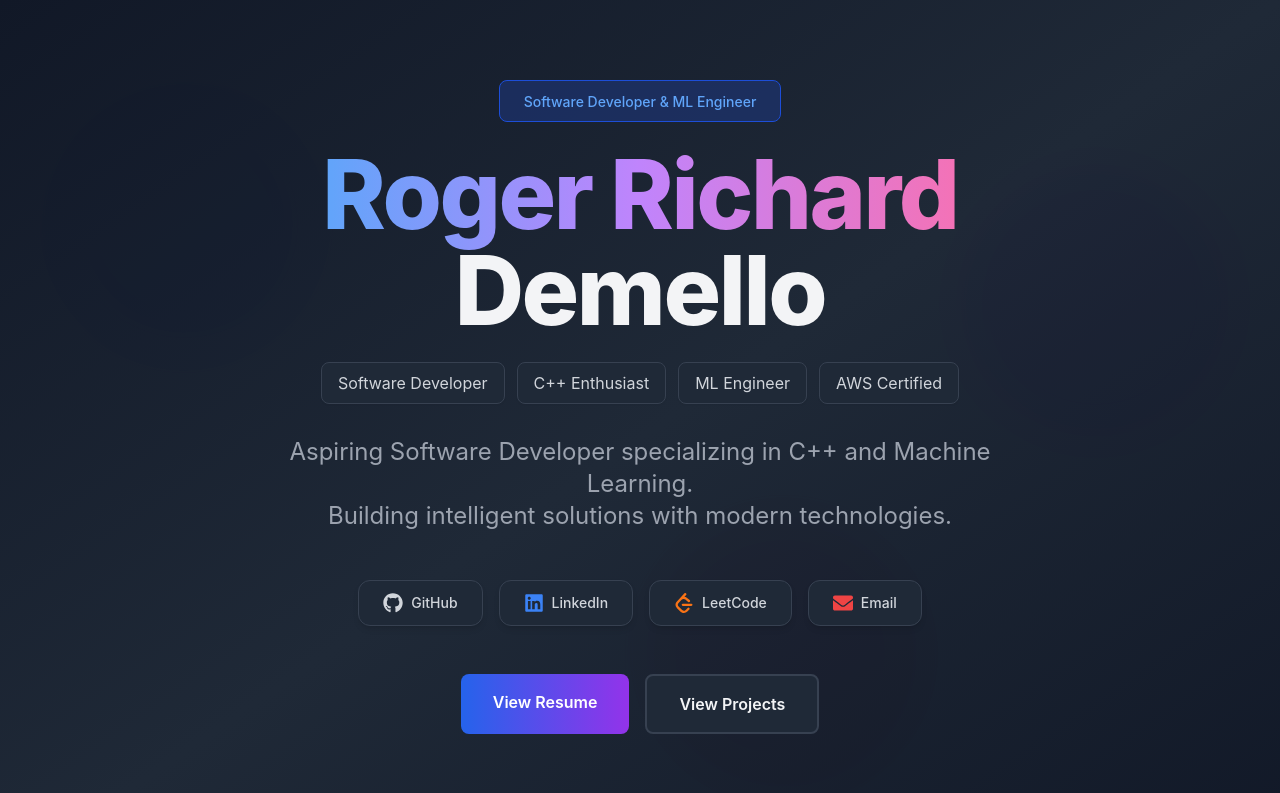
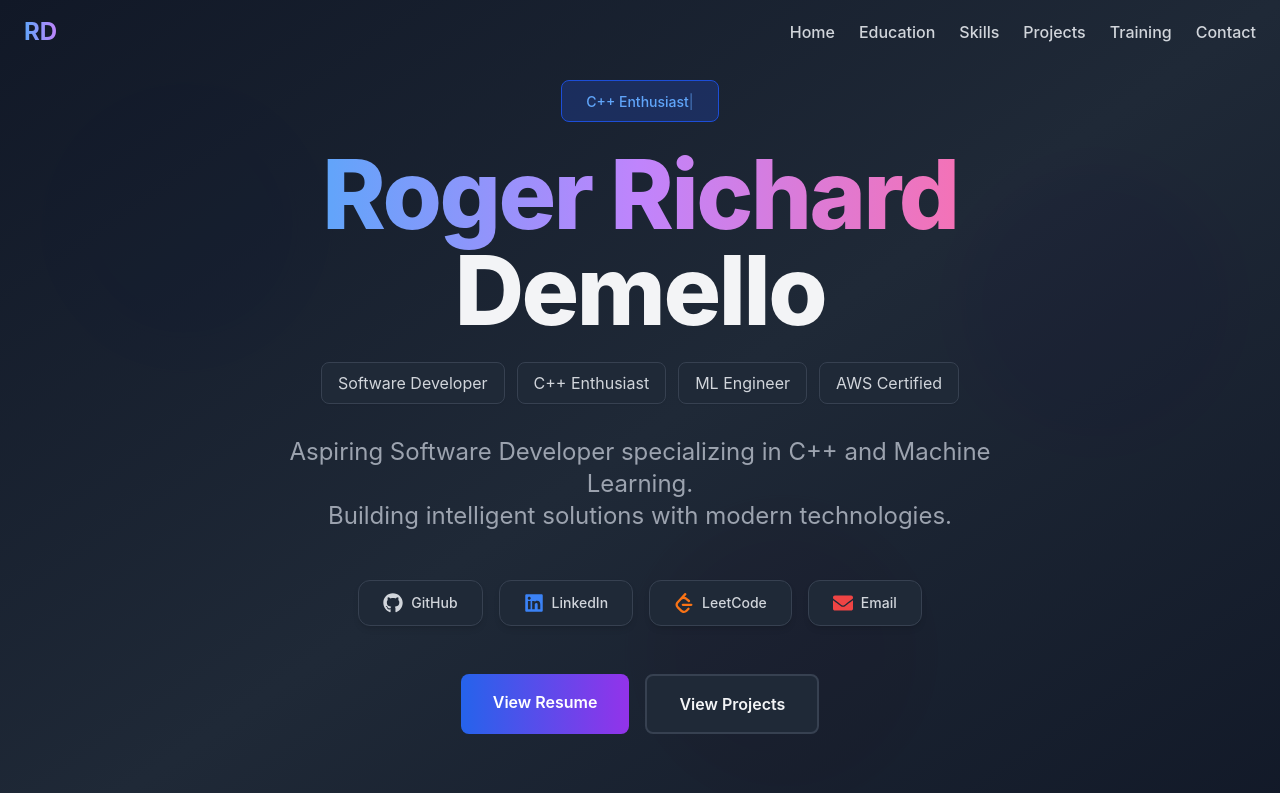
Before and after one commit to rogerdemello/portfolio, a Next.js app: page / in a window 1280 px wide. Shown: the top 793 px of the page. Built offline with nearby package versions, Linux system fonts and the light colour scheme.

Commit message:
Add typing animation, back to top button, and mobile navigation menu

```diff
--- a/app/page.tsx
+++ b/app/page.tsx
@@ -7,10 +7,13 @@ import Training from "@/components/Training";
 import Contact from "@/components/Contact";
 import Footer from "@/components/Footer";
 import FadeIn from "@/components/FadeIn";
+import MobileNav from "@/components/MobileNav";
+import BackToTop from "@/components/BackToTop";
 
 export default function Home() {
   return (
     <>
+      <MobileNav />
       <main className="min-h-screen">
         <Hero />
         <FadeIn>
@@ -33,6 +36,7 @@ export default function Home() {
         </FadeIn>
         <Footer />
       </main>
+      <BackToTop />
     </>
   );
 }
--- /dev/null
+++ b/components/BackToTop.tsx
@@ -0,0 +1,41 @@
+"use client";
+import { useState, useEffect } from "react";
+import { FaArrowUp } from "react-icons/fa";
+
+export default function BackToTop() {
+  const [isVisible, setIsVisible] = useState(false);
+
+  useEffect(() => {
+    const toggleVisibility = () => {
+      if (window.scrollY > 300) {
+        setIsVisible(true);
+      } else {
+        setIsVisible(false);
+      }
+    };
+
+    window.addEventListener("scroll", toggleVisibility);
+    return () => window.removeEventListener("scroll", toggleVisibility);
+  }, []);
+
+  const scrollToTop = () => {
+    window.scrollTo({
+      top: 0,
+      behavior: "smooth",
+    });
+  };
+
+  return (
+    <>
+      {isVisible && (
+        <button
+          onClick={scrollToTop}
+          className="fixed bottom-8 right-8 z-50 p-4 bg-gradient-to-r from-blue-600 to-purple-600 text-white rounded-full shadow-lg hover:shadow-2xl hover:shadow-blue-500/50 transition-all duration-300 transform hover:scale-110 group"
+          aria-label="Back to top"
+        >
+          <FaArrowUp className="text-xl group-hover:animate-bounce" />
+        </button>
+      )}
+    </>
+  );
+}
--- a/components/Hero.tsx
+++ b/components/Hero.tsx
@@ -1,8 +1,41 @@
 "use client";
 import { FaGithub, FaLinkedin, FaEnvelope, FaArrowDown } from "react-icons/fa";
 import { SiLeetcode } from "react-icons/si";
+import { useState, useEffect } from "react";
 
 export default function Hero() {
+  const roles = [
+    "Software Developer",
+    "C++ Enthusiast",
+    "ML Engineer",
+    "AWS Certified"
+  ];
+
+  const [currentRole, setCurrentRole] = useState(0);
+  const [displayText, setDisplayText] = useState("");
+  const [isDeleting, setIsDeleting] = useState(false);
+
+  useEffect(() => {
+    const currentWord = roles[currentRole];
+    const typingSpeed = isDeleting ? 50 : 100;
+
+    const timeout = setTimeout(() => {
+      if (!isDeleting && displayText === currentWord) {
+        setTimeout(() => setIsDeleting(true), 1500);
+      } else if (isDeleting && displayText === "") {
+        setIsDeleting(false);
+        setCurrentRole((prev) => (prev + 1) % roles.length);
+      } else {
+        setDisplayText(
+          isDeleting
+            ? currentWord.substring(0, displayText.length - 1)
+            : currentWord.substring(0, displayText.length + 1)
+        );
+      }
+    }, typingSpeed);
+
+    return () => clearTimeout(timeout);
+  }, [displayText, isDeleting, currentRole, roles]);
   return (
     <section id="home" className="relative min-h-screen flex items-center justify-center bg-gradient-to-br from-gray-900 via-gray-800 to-gray-900 overflow-hidden">
       <div className="absolute top-20 left-10 w-72 h-72 bg-blue-600 rounded-full mix-blend-multiply filter blur-xl opacity-10 animate-blob"></div>
@@ -13,7 +46,10 @@ export default function Hero() {
         <div className="max-w-5xl mx-auto">
           <div className="text-center mb-12">
             <div className="inline-block mb-6 px-6 py-2 bg-blue-900/50 rounded-lg border border-blue-700">
-              <span className="text-sm font-medium text-blue-400">Software Developer & ML Engineer</span>
+              <span className="text-sm font-medium text-blue-400">
+                {displayText}
+                <span className="animate-pulse">|</span>
+              </span>
             </div>
 
             <h1 className="text-6xl md:text-8xl font-extrabold mb-6 tracking-tight">
--- /dev/null
+++ b/components/MobileNav.tsx
@@ -0,0 +1,157 @@
+"use client";
+import { useState, useEffect } from "react";
+import { FaBars, FaTimes, FaHome, FaGraduationCap, FaCode, FaProjectDiagram, FaCertificate, FaEnvelope } from "react-icons/fa";
+
+export default function MobileNav() {
+  const [isOpen, setIsOpen] = useState(false);
+  const [isScrolled, setIsScrolled] = useState(false);
+
+  useEffect(() => {
+    const handleScroll = () => {
+      setIsScrolled(window.scrollY > 50);
+    };
+
+    window.addEventListener("scroll", handleScroll);
+    return () => window.removeEventListener("scroll", handleScroll);
+  }, []);
+
+  const navItems = [
+    { name: "Home", href: "#home", icon: <FaHome /> },
+    { name: "Education", href: "#education", icon: <FaGraduationCap /> },
+    { name: "Skills", href: "#skills", icon: <FaCode /> },
+    { name: "Projects", href: "#projects", icon: <FaProjectDiagram /> },
+    { name: "Training", href: "#training", icon: <FaCertificate /> },
+    { name: "Contact", href: "#contact", icon: <FaEnvelope /> },
+  ];
+
+  const handleNavClick = (href: string) => {
+    setIsOpen(false);
+    const element = document.querySelector(href);
+    if (element) {
+      element.scrollIntoView({ behavior: "smooth" });
+    }
+  };
+
+  return (
+    <>
+      {/* Mobile Navigation Bar */}
+      <nav
+        className={`fixed top-0 left-0 right-0 z-50 transition-all duration-300 ${
+          isScrolled
+            ? "bg-gray-900/95 backdrop-blur-md shadow-lg"
+            : "bg-transparent"
+        }`}
+      >
+        <div className="container mx-auto px-6 py-4">
+          <div className="flex items-center justify-between">
+            {/* Logo */}
+            <a
+              href="#home"
+              className="text-2xl font-bold bg-clip-text text-transparent bg-gradient-to-r from-blue-400 to-purple-400"
+            >
+              RD
+            </a>
+
+            {/* Desktop Navigation - Hidden on mobile */}
+            <div className="hidden md:flex items-center gap-6">
+              {navItems.map((item) => (
+                <a
+                  key={item.name}
+                  href={item.href}
+                  className="text-gray-300 hover:text-blue-400 transition-colors font-medium"
+                  onClick={(e) => {
+                    e.preventDefault();
+                    handleNavClick(item.href);
+                  }}
+                >
+                  {item.name}
+                </a>
+              ))}
+            </div>
+
+            {/* Mobile Menu Button */}
+            <button
+              onClick={() => setIsOpen(!isOpen)}
+              className="md:hidden p-2 text-gray-300 hover:text-blue-400 transition-colors"
+              aria-label="Toggle menu"
+            >
+              {isOpen ? <FaTimes size={24} /> : <FaBars size={24} />}
+            </button>
+          </div>
+        </div>
+      </nav>
+
+      {/* Mobile Menu Overlay */}
+      {isOpen && (
+        <div
+          className="fixed inset-0 bg-black/50 z-40 md:hidden"
+          onClick={() => setIsOpen(false)}
+        />
+      )}
+
+      {/* Mobile Menu Sidebar */}
+      <div
+        className={`fixed top-0 right-0 h-full w-64 bg-gray-900 shadow-2xl z-50 transform transition-transform duration-300 md:hidden ${
+          isOpen ? "translate-x-0" : "translate-x-full"
+        }`}
+      >
+        <div className="p-6">
+          {/* Close Button */}
+          <button
+            onClick={() => setIsOpen(false)}
+            className="absolute top-6 right-6 text-gray-400 hover:text-blue-400 transition-colors"
+          >
+            <FaTimes size={24} />
+          </button>
+
+          {/* Menu Items */}
+          <div className="mt-16 space-y-4">
+            {navItems.map((item) => (
+              <a
+                key={item.name}
+                href={item.href}
+                onClick={(e) => {
+                  e.preventDefault();
+                  handleNavClick(item.href);
+                }}
+                className="flex items-center gap-3 px-4 py-3 text-gray-300 hover:text-blue-400 hover:bg-gray-800 rounded-lg transition-all group"
+              >
+                <span className="text-xl group-hover:scale-110 transition-transform">
+                  {item.icon}
+                </span>
+                <span className="font-medium">{item.name}</span>
+              </a>
+            ))}
+          </div>
+
+          {/* Social Links in Mobile Menu */}
+          <div className="mt-8 pt-8 border-t border-gray-800">
+            <p className="text-gray-500 text-sm mb-4">Connect with me</p>
+            <div className="flex gap-4">
+              <a
+                href="https://github.com/rogerdemello"
+                target="_blank"
+                rel="noopener noreferrer"
+                className="p-2 bg-gray-800 rounded-lg hover:bg-blue-600 transition-colors"
+              >
+                <svg className="w-5 h-5 text-gray-300" fill="currentColor" viewBox="0 0 24 24">
+                  <path d="M12 0C5.37 0 0 5.37 0 12c0 5.31 3.435 9.795 8.205 11.385.6.105.825-.255.825-.57 0-.285-.015-1.23-.015-2.235-3.015.555-3.795-.735-4.035-1.41-.135-.345-.72-1.41-1.23-1.695-.42-.225-1.02-.78-.015-.795.945-.015 1.62.87 1.845 1.23 1.08 1.815 2.805 1.305 3.495.99.105-.78.42-1.305.765-1.605-2.67-.3-5.46-1.335-5.46-5.925 0-1.305.465-2.385 1.23-3.225-.12-.3-.54-1.53.12-3.18 0 0 1.005-.315 3.3 1.23.96-.27 1.98-.405 3-.405s2.04.135 3 .405c2.295-1.56 3.3-1.23 3.3-1.23.66 1.65.24 2.88.12 3.18.765.84 1.23 1.905 1.23 3.225 0 4.605-2.805 5.625-5.475 5.925.435.375.81 1.095.81 2.22 0 1.605-.015 2.895-.015 3.3 0 .315.225.69.825.57A12.02 12.02 0 0024 12c0-6.63-5.37-12-12-12z" />
+                </svg>
+              </a>
+              <a
+                href="https://linkedin.com/in/rogerdemello"
+                target="_blank"
+                rel="noopener noreferrer"
+                className="p-2 bg-gray-800 rounded-lg hover:bg-blue-600 transition-colors"
+              >
+                <svg className="w-5 h-5 text-gray-300" fill="currentColor" viewBox="0 0 24 24">
+                  <path d="M20.447 20.452h-3.554v-5.569c0-1.328-.027-3.037-1.852-3.037-1.853 0-2.136 1.445-2.136 2.939v5.667H9.351V9h3.414v1.561h.046c.477-.9 1.637-1.85 3.37-1.85 3.601 0 4.267 2.37 4.267 5.455v6.286zM5.337 7.433c-1.144 0-2.063-.926-2.063-2.065 0-1.138.92-2.063 2.063-2.063 1.14 0 2.064.925 2.064 2.063 0 1.139-.925 2.065-2.064 2.065zm1.782 13.019H3.555V9h3.564v11.452zM22.225 0H1.771C.792 0 0 .774 0 1.729v20.542C0 23.227.792 24 1.771 24h20.451C23.2 24 24 23.227 24 22.271V1.729C24 .774 23.2 0 22.222 0h.003z" />
+                </svg>
+              </a>
+            </div>
+          </div>
+        </div>
+      </div>
+    </>
+  );
+}
```
